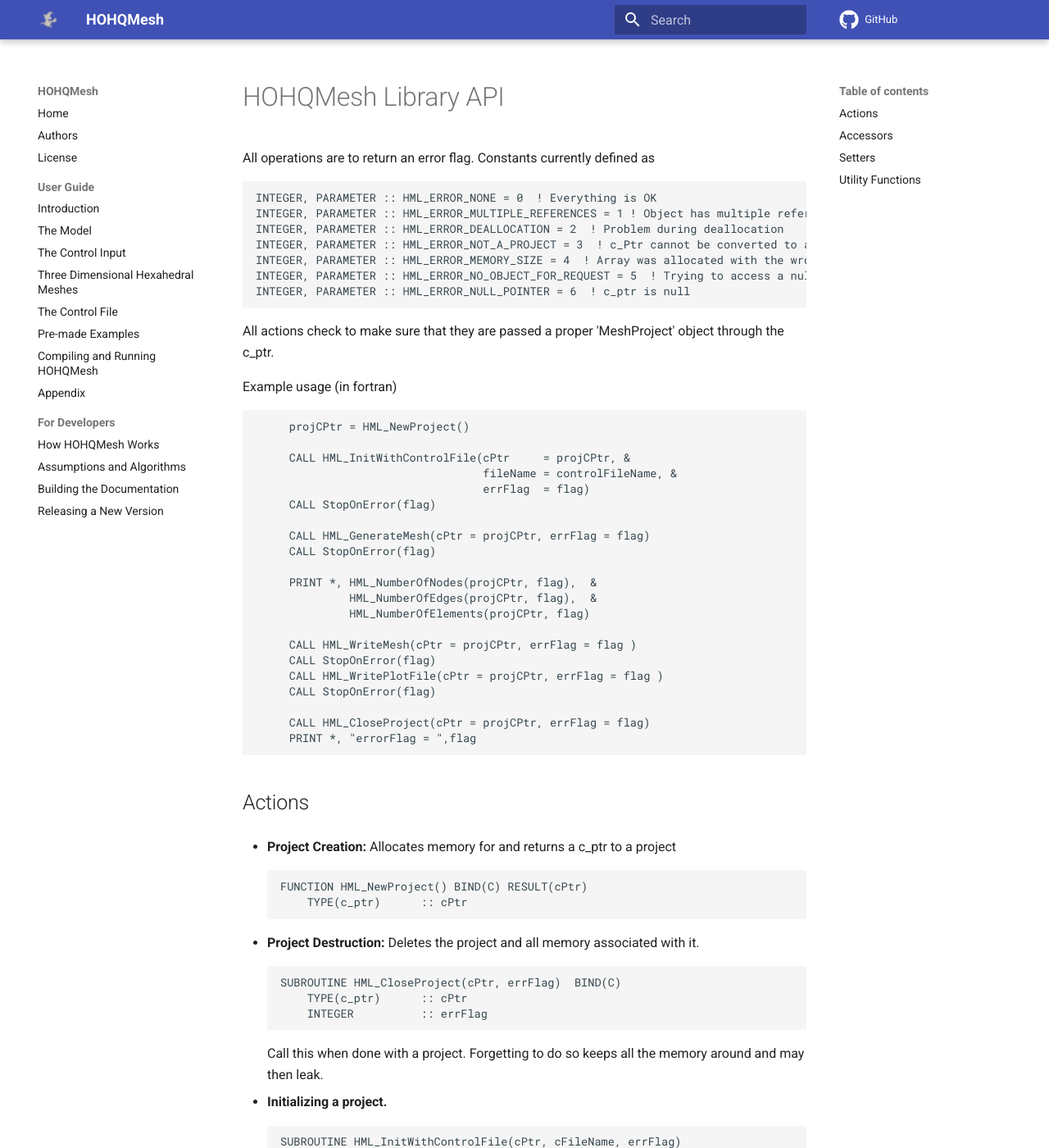
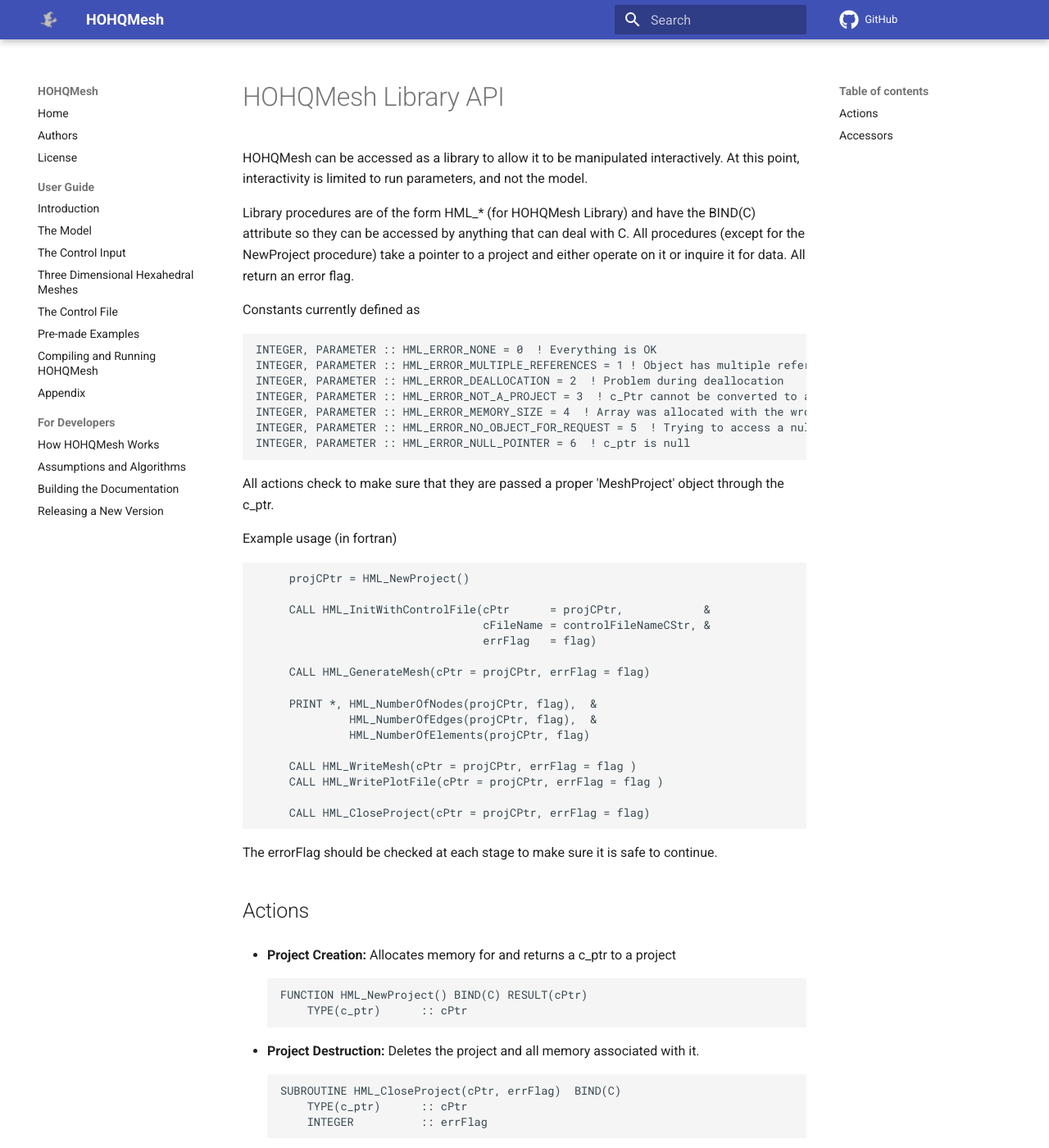
Before and after one commit to trixi-framework/HOHQMesh, an MkDocs documentation site: the page built from Documentation/docs/InteractiveAPI.md, in a window 1280 px wide and 1400 px high. Shown: the whole window at 82% size. Built offline with MkDocs 1.6.1 and Material for MkDocs 9.7.7, drawn with Linux system fonts in a browser that asks for light colours; comment, search, counter and statistics services are not loaded; some of the changed text lies outside the part shown.

Commit message:
Update the documentation
Minor other edits. Mostly documentation update.

```diff
--- a/Documentation/docs/InteractiveAPI.md
+++ b/Documentation/docs/InteractiveAPI.md
@@ -1,6 +1,10 @@
 #HOHQMesh Library API
 
-All operations are to return an error flag. Constants currently defined as
+HOHQMesh can be accessed as a library to allow it to be manipulated interactively. At this point, interactivity is limited to run parameters, and not the model.
+
+Library procedures are of the form HML_* (for HOHQMesh Library) and have the BIND(C) attribute so they can be accessed by anything that can deal with C. All procedures (except for the NewProject procedure) take a pointer to a project and either operate on it or inquire it for data. All return an error flag.
+
+ Constants currently defined as
 
 	INTEGER, PARAMETER :: HML_ERROR_NONE = 0  ! Everything is OK
 	INTEGER, PARAMETER :: HML_ERROR_MULTIPLE_REFERENCES = 1 ! Object has multiple references and cannot be deallocated
@@ -16,27 +20,22 @@
 
          projCPtr = HML_NewProject()
 
-         CALL HML_InitWithControlFile(cPtr     = projCPtr, &
-                                      fileName = controlFileName, &
-                                      errFlag  = flag)
-         CALL StopOnError(flag)
+         CALL HML_InitWithControlFile(cPtr      = projCPtr,            &
+                                      cFileName = controlFileNameCStr, &
+                                      errFlag   = flag)
 
          CALL HML_GenerateMesh(cPtr = projCPtr, errFlag = flag)
-         CALL StopOnError(flag)
 
          PRINT *, HML_NumberOfNodes(projCPtr, flag),  &
                   HML_NumberOfEdges(projCPtr, flag),  &
                   HML_NumberOfElements(projCPtr, flag)
 
          CALL HML_WriteMesh(cPtr = projCPtr, errFlag = flag )
-         CALL StopOnError(flag)
          CALL HML_WritePlotFile(cPtr = projCPtr, errFlag = flag )
-         CALL StopOnError(flag)
 
          CALL HML_CloseProject(cPtr = projCPtr, errFlag = flag)
-         PRINT *, "errorFlag = ",flag
 
-
+The errorFlag should be checked at each stage to make sure it is safe to continue.
 ## Actions
 - **Project Creation:** Allocates memory for and returns a c_ptr to a project
 
@@ -49,9 +48,9 @@
 		SUBROUTINE HML_CloseProject(cPtr, errFlag)  BIND(C)
 			TYPE(c_ptr)      :: cPtr
 			INTEGER          :: errFlag
-	Call this when done with a project. Forgetting to do so keeps all the memory around and may then leak.
+	Call this when done with a project. Forgetting to do so keeps all the memory around and may then leak. Rule: if `HML_NewProject` is called there must be a corresponding call to `HML_CloseProject`.
 
-- **Initializing a project.**
+- **Initializing a project**
 
 		SUBROUTINE HML_InitWithControlFile(cPtr, cFileName, errFlag)
 			TYPE(c_ptr)      				       :: cPtr
@@ -75,6 +74,20 @@
 			INTEGER     :: errFlag
 
 	Writes a plot file in tecplot format at the path as specified in the control file.
+- **Running the test suite**
+
+		SUBROUTINE HML_RunTests(cPathToRepo, numberOfFailedTests) BIND(C)
+	      CHARACTER(KIND=c_char), DIMENSION(*) :: cPathToRepo
+	      INTEGER(C_INT)                       :: numberOfFailedTests
+
+	`cPathToRepo` is the path to the HOHQMesh directory in cString format.
+- **Overriding the polynomial order**
+
+		SUBROUTINE HML_SetPolynomialOrder(cPtr, p, errFlag)  BIND(C)
+         TYPE(c_ptr)    :: cPtr
+         INTEGER(C_INT) :: p
+         INTEGER(C_INT) :: errFlag
+	This procedure sets the polynomial order, p, for the mesh. If the mesh has already been generated with a different polynomial order, the element boundary values are re-computed at the new order.
 
 ## Accessors
 Accessors are used to get and set project parameters and mesh results, e.g. to be able to create a Trixi native mesh format, or plotting information without passing through a mesh file.
@@ -83,7 +96,7 @@
 
 		INTEGER(C_INT) FUNCTION DefaultCharacterLength() BIND(C)
 
-	For string allocation outside of HOHQMesh
+	For string allocation outside of HOHQMesh.
 - **Boundary name string length**
 
 		INTEGER(C_INT) FUNCTION BoundaryNameLength() BIND(C)
@@ -106,6 +119,16 @@
         	INTEGER(C_INT)       :: N
         	REAL(KIND=C_DOUBLE)  :: locationsArray(3,N)
         	INTEGER(C_INT)       :: errFlag
+	Allocate the `locationsArray` using `HML_NumberOfNodes` for N to determine the size and pass to the procedure.
+
+- **Getting the polynomial order**
+
+		SUBROUTINE HML_PolynomialOrder(cPtr, p, errFlag)
+	      TYPE(c_ptr)                  :: cPtr
+         INTEGER(C_INT)               :: p, errFlag
+
+	Inquiry function to see what polynomial order the project has defined.
+
 - **Array of edge connectivty**
 
 		SUBROUTINE HML_2DElementConnectivity(cPtr, connectivityArray, N, errFlag)   BIND(C)
@@ -113,7 +136,10 @@
 			INTEGER (C_INT) :: N
 			INTEGER(C_INT)  :: connectivityArray(6,N)
         	INTEGER(C_INT)  :: errFlag
-	Fills the six items for each edge needed for the ISM-v2 mesh file format:
+
+	Allocate the `connectivityArray` using `HML_NumberOfElements` for N to determine the size and pass to the procedure.
+
+	The procedure the six items for each edge needed for the ISM-v2 mesh file format:
 
            connectivityArray(1,j) = start node id
            connectivityArray(2,j) = end node id
@@ -130,21 +156,25 @@
 			REAL(KIND=C_DOUBLE)  :: connectivityArray(4,N)
         	INTEGER(C_INT)       :: errFlag
 
-	Fills connectivityArray(4,j) with node IDs of the four corners of element j
-- **Array of element edge curves**
+	Allocate the `connectivityArray` using `HML_NumberOfEdges ` for N to determine the size and pass to the procedure.The procedure fills connectivityArray(4,j) with node IDs of the four corners of element j
+- **Array of element edge points**
+
+		SUBROUTINE HML_2DElementBoundaryPoints(cPtr, boundaryPoints, p, N, errFlag)    BIND(C)
+         TYPE(c_ptr)       :: cPtr
+         INTEGER(C_INT)    :: N, p
+         REAL(C_DOUBLE)    :: boundaryPoints(3,p+1,4,N)
+         INTEGER(C_INT)    :: errFlag
+For each element, e, and each edge in the element, k, `boundaryPoints` contains the three xyz values at the p+1 Chebyshev points, along side k where $p$ is the polynomial order. Use `HML_PolynomialOrder` to get p.
+
+- **Array of boundary curve flags**
+
+		SUBROUTINE HML_2DElementEdgeFlag(cPtr, curveFlag, N, errFlag)    BIND(C)
+         TYPE(c_ptr)       :: cPtr
+         INTEGER(C_INT)    :: N
+         INTEGER(C_INT)    :: curveFlag(4,N)
+         INTEGER(C_INT)    :: errFlag
+	Allocate the `curveFlag` array using `HML_NumberOfElements` for N to determine the size and pass to the procedure.The procedure fills curveFlag(k,j), k = 1,...,4 with either a 0 (side k is a straight line) or a 1 (side k is not a straight line).
 
 - **Array of element boundary names**
 
-## Setters
-
-Setters would be used for setting parameters, as a way to override values set in a control file.
-
-- **Set the polynomial order of the boundaries**
-
-		SUBROUTINE HML_SetPolynomialOrder(cPtr, n, errFlag)  BIND(C)
-
-## Utility Functions
-
-	SUBROUTINE StopOnError(errorFlag)  ! ERROR STOP if errorFlag /= 0
-
-	LOGICAL FUNCTION IsMeshProjectPtr(projectPtr) ! Checks integrity of C_F_POINTER conversion
+	TBD
```
Also changed, not shown: 3 other files.
